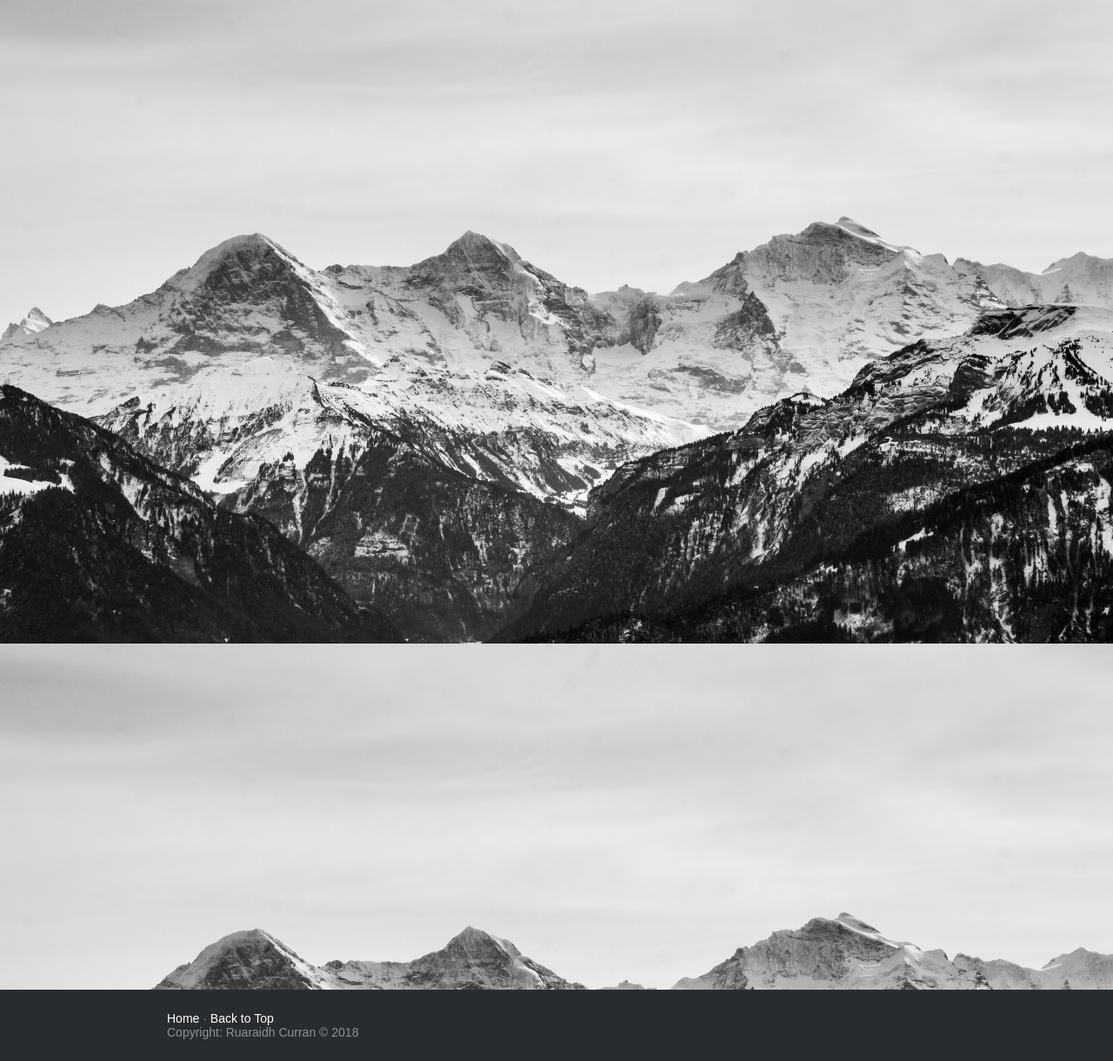
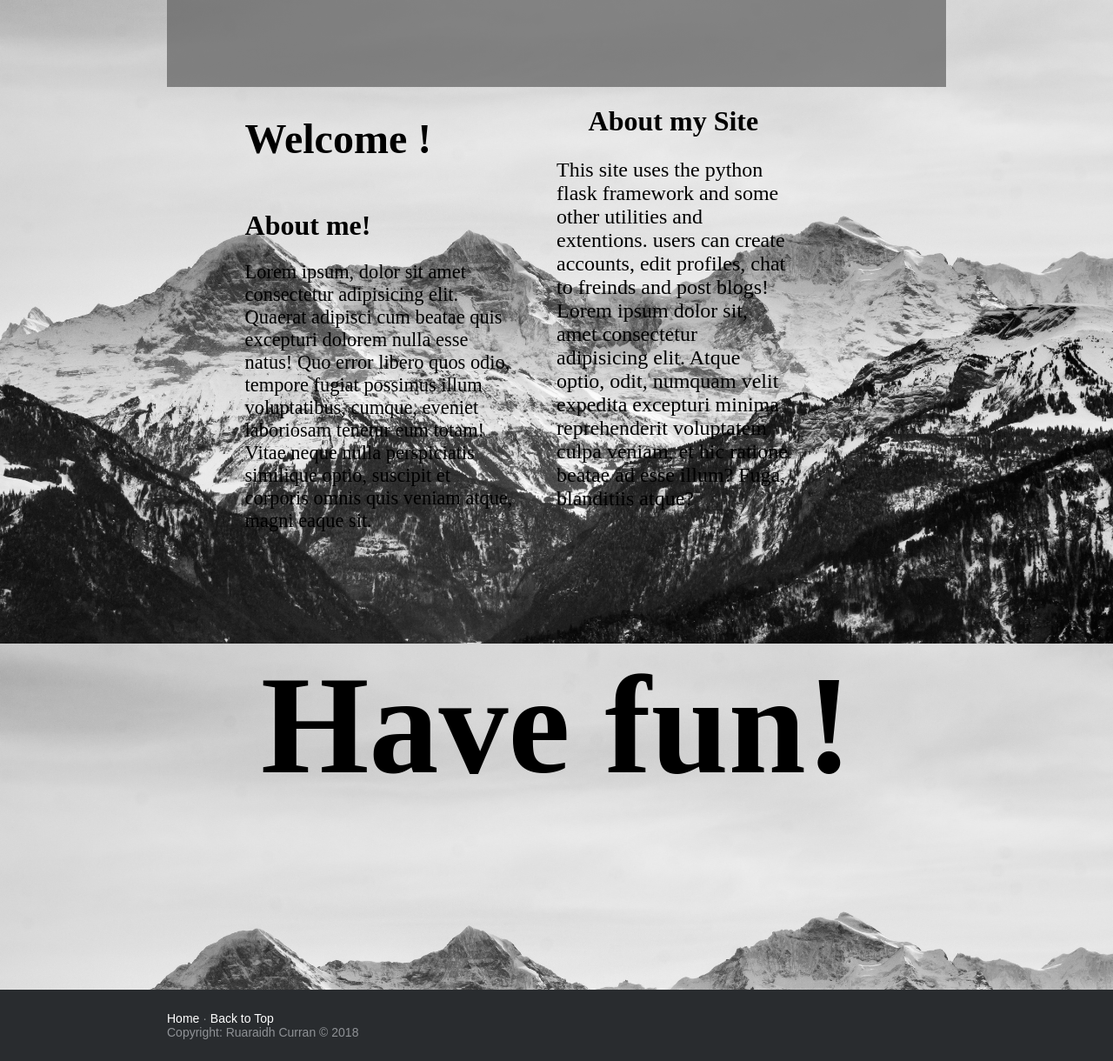
Before and after one commit to RuaraidhCurr/Curran_Ruaraidh_set09103_cw2, a Flask app: page /home in a window 1280 px wide. Shown: the part 60-1280 px from the top of the page at 87% size. Run offline with Flask 2, Linux system fonts and the light colour scheme.

Commit message:
finished homepage

```diff
--- a/app.py
+++ b/app.py
@@ -47,6 +47,7 @@
     find_user = ("select * from users")
     cur.execute(find_user)
     logdata = cur.fetchall()
+    db.close()
     for x in logdata:
         y = x[1]
         p = x[2]
@@ -67,6 +68,7 @@
     findUser = ("select useremail from users")
     cur.execute(findUser)
     data = cur.fetchall()
+    db.close()
     for x in data:
         y = x[0]
         z = s.loads(y, salt="emailConfirm")
@@ -99,6 +101,7 @@
     find_user = ("select * from users")
     cur.execute(find_user)
     logdata = cur.fetchall()
+    db.close()
     return render_template("register.html")
 
 @app.route("/registeruser", methods=["GET", "POST"])
@@ -124,6 +127,7 @@
                 cur.execute(
                     "INSERT INTO users (useremail, password, firstname, lastname) values (?,?,?,?)", (token, password, firstname, lastname))
                 db.commit()
+                db.close()
                 print("success")
                 msg = Message("Email Confimation", sender="cwtwoemail@gmail.com", recipients=[useremail])
                 link = url_for("emailconfirm", token=token, _external=True)
@@ -134,7 +138,6 @@
         else:
             flash("passwords did not match, Please try again")
             return redirect("register")
-
     else:
         flash("Please Log in or register new user account")
     return redirect(url_for("login"))
@@ -151,6 +154,7 @@
         return "<h1> The token is expired</h1>"
     cur.execute("UPDATE users SET confirmedemail = 1 WHERE useremail =?", [token])
     db.commit()
+    db.close()
     flash("Email verified!")
     return redirect(url_for("home"))
 
@@ -167,6 +171,7 @@
             sessioninfo = ("select user_id, useremail, firstname, lastname, profilepic, confirmedemail from users")
             cur.execute(sessioninfo)
             logdata = cur.fetchall()
+            db.close()
             firstname = None
             lastname = None
             for x in logdata:
@@ -212,6 +217,7 @@
 @app.route("/Home/")
 @app.route("/home")
 def home():
+
     # print(session["firstname"], session["lastname"], session["user_id"], session["profilepic"], session["confirmedemail"])
     return render_template("home.html")
 
@@ -226,6 +232,7 @@
     if "useremail" in session:
         cur.execute("SELECT facebooklink, twitterlink, instagramlink, githublink, userblurb FROM users WHERE user_id =?", [session["user_id"]])
         linkdata = cur.fetchone()
+        db.close()
         print(linkdata[0])
         facebooklink = linkdata[0]
         twitterlink = linkdata[1]
@@ -257,6 +264,7 @@
     if "useremail" in session:
         cur.execute("SELECT confirmedemail FROM users WHERE user_id = ?", [session["user_id"]])
         verified = cur.fetchone()
+        db.close()
         verified = verified[0]
         print(verified)
         if verified == 0:
@@ -286,6 +294,7 @@
             "SELECT profilepic FROM users WHERE user_id =?", [session["user_id"]]
         )
         picurl = cur.fetchone()
+        db.close()
         session["profilepic"] = str(picurl[0])
         flash("Profile Picutre Updated!")
         return redirect (url_for("home"))
@@ -299,6 +308,7 @@
     if "useremail" in session:
         cur.execute("SELECT facebooklink, twitterlink, instagramlink, githublink, userblurb FROM users WHERE user_id =?", [session["user_id"]])
         data = cur.fetchone()
+        db.close()
         facebooklink = data[0]
         twitterlink = data[1]
         instagramlink = data[2]
@@ -343,6 +353,7 @@
                     " WHERE user_id =?",
                     [firstname, lastname, facebooklink, twitterlink, instagramlink, githublink, blurb, session["user_id"]])
         db.commit()
+        db.close()
         flash("User details updated")
         session["firstname"] = firstname
         session["lastname"] = lastname
@@ -376,6 +387,7 @@
         if oldpass == veroldpass and password == verpassword:
             cur.execute("UPDATE users SET password = ? WHERE user_id = ?", [verpassword, session["user_id"]])
             db.commit()
+            db.close()
             flash("Password Updated!")
             return redirect(url_for('userprofile'))
         else:
@@ -392,6 +404,7 @@
     if "useremail" in session:
         cur.execute("SELECT confirmedemail FROM users WHERE user_id = ?", [session["user_id"]])
         verified = cur.fetchone()
+        db.close()
         verified = verified[0]
         if verified == 0:
             print("not verified")
@@ -416,6 +429,7 @@
         cur.execute(
         "INSERT INTO posts (user_id, title, content, auther, timestamp) values (?,?,?,?,?)", (session["user_id"], title, content, auther, timestamp))
         db.commit()
+        db.close()
         print("success")
         flash("Post successfully uploaded!")
         return redirect(url_for('viewallposts'))
@@ -429,6 +443,7 @@
     cur = db.cursor()
     cur.execute("SELECT * FROM posts")
     rows = cur.fetchall()
+    db.close()
     return render_template("viewallposts.html", rows = rows)
 
 @app.route("/viewpost/<post_num>")
@@ -438,6 +453,7 @@
     post_num = int(post_num)
     cur.execute("SELECT * FROM posts WHERE post_num = ?", [post_num])
     postdata = cur.fetchone()
+    db.close()
     user_id = None
     if "useremail" in session:
         user_id = session["user_id"]
@@ -456,6 +472,7 @@
         cur = db.cursor()
         cur.execute("SELECT * FROM posts WHERE post_num = ?", [session["post_num"]])
         postdata = cur.fetchone()
+        db.close()
         print(session["post_num"])
         print(postdata[0])
         return render_template('blogpostedit.html', postdata = postdata)
@@ -471,6 +488,7 @@
         timestamp = datetime.datetime.fromtimestamp(seconds).strftime('%Y-%m-%d %H:%M:%S')
         cur.execute("UPDATE posts SET title = ?, content = ?, timestamp = ?  WHERE post_num = ?", [title, content, timestamp, session["post_num"]])
         db.commit()
+        db.close()
         session.pop("post_num", None)
         flash("Post Updated")
         print("post updated")
@@ -488,6 +506,7 @@
     db.row_factory = sql.Row
     cur.execute("SELECT * FROM posts WHERE user_id = ?", [user_id])
     rows = cur.fetchall()
+    db.close()
     print(rows)
     return render_template("profiles.html", userdata=userdata, rows=rows)
 
@@ -508,6 +527,7 @@
                     "(timestamp IS null or timestamp LIKE '%' ||?|| '%') AND"
                     "(lower(auther) IS NULL or lower(auther) LIKE '%' ||?|| '%')", [title.lower(), timestamp, auther])
         rows = cur.fetchall()
+        db.close()
         return render_template("viewallposts.html", rows = rows)
 
 
@@ -525,11 +545,13 @@
         newcontent = oldcontent + "\|/" + session["firstname"] + " " + session["lastname"] + ": " + content
         cur.execute("UPDATE chat SET content = ?", [newcontent])
         db.commit()
+        db.close()
         print("success")
         return redirect(url_for('chat', chatnumber = chatnumber))
     if request.method == "GET":
         cur.execute("SELECT * FROM chat WHERE chat_num = ?", [chatnumber])
         chatdata = cur.fetchone()
+        db.close()
         user_id1 = int(chatdata[1])
         user_id2 = int(chatdata[2])
         if session["user_id"] == user_id1 or user_id2:
@@ -562,6 +584,7 @@
         cur.execute("SELECT user_id, firstname, lastname, profilepic, userblurb FROM users WHERE (lower(firstname) IS null or lower(firstname) LIKE '%' ||?|| '%') AND"
                     "(lower(lastname) IS null or lower(lastname) LIKE '%' ||?|| '%')", [firstname.lower(), lastname.lower()])
         rows = cur.fetchall()
+        db.close()
         print(rows)
         flash("Search results:")
         return render_template("usersearchresults.html", rows = rows)
@@ -577,6 +600,7 @@
     cur = db.cursor()
     cur.execute("SELECT chat_num, user1_id, user2_id from chat WHERE user1_id = ? OR user2_id = ?", [session["user_id"], session["user_id"]])
     rows = cur.fetchall()
+    db.close()
     print(rows)
     print(session["user_id"])
     return render_template("viewchats.html", rows = rows)
@@ -595,6 +619,7 @@
         print("success")
         cur.execute("SELECT chat_num FROM chat WHERE user1_id = ? AND user2_id = ?", [user1_id, user2_id])
         chatnumber = cur.fetchone()
+        db.close()
         chatnumber = chatnumber[0]
         return redirect(url_for('chat', chatnumber = chatnumber))
     else:
--- a/static/styles/styles.css
+++ b/static/styles/styles.css
@@ -90,7 +90,8 @@
     padding: 0;
     grid-column: content-start / content-end;
     height: -webkit-fill-available;
-    background-color: rgba(94, 94, 94, 0.7);display: grid;
+    background-color: rgba(94, 94, 94, 0.7);
+    display: grid;
     grid-template-columns: repeat(10, 1fr);
     padding-top: 100px;
 }
@@ -99,11 +100,47 @@
     padding: 0;
     grid-column: content-start / content-end;
     height: -webkit-fill-available;
-    background-color: rgba(94, 94, 94, 0.7);display: grid;
+    background-color: rgba(94, 94, 94, 0.7);
+    display: grid;
     grid-template-columns: repeat(10, 1fr);
     grid-auto-rows: 50px;
 }
-
+.homecontainer{
+    margin: 0;
+    padding: 0;
+    grid-column: content-start / content-end;
+    height: -webkit-fill-available;
+    background-color: rgba(94, 94, 94, 0.7);
+    display: grid;
+    grid-template-columns: repeat(10, 1fr);
+    padding-top: 100px;
+}
+.welcome1{
+    grid-column: 2 / 5;
+    font-size: 1.5rem;
+}
+.welcome2{
+    grid-column: 6 / 9;
+    grid-row: 1 / 6;
+    text-align: center;
+}
+.welcome2 p{
+    text-align: left;
+    font-size: 1.5rem;
+}
+.welcome3{
+    grid-column: 2 / 6;
+    padding-right: 50px;
+    grid-row: 2 / 6;
+}
+.welcome3 p{
+    font-size: 1.4rem;
+}
+.welcome4{
+    grid-column: 2 / 10;
+    font-size: 5rem;
+    text-align: center;
+}
 .userpost{
     margin: 0;
     padding: 0;
--- a/templates/blogpostedit.html
+++ b/templates/blogpostedit.html
@@ -1,6 +1,5 @@
 {% extends "layout.html" %}
 {% block content %}
-<div class="regBackground"></div>
 <div class="blogpostcontainer"></div>
 <form class="blogpost" method="POST" action="{{ url_for('editblogpost') }}">
     <h4>Edit Title:</h4>
--- a/templates/chat.html
+++ b/templates/chat.html
@@ -1,6 +1,5 @@
 {% extends "layout.html" %}
 {% block content %}
-<div class="regBackground"></div>
 <div class = "messagewrapper">
 {% for x in messages %}
 <p class = "message">{{ x }}</p>
--- a/templates/editprofile.html
+++ b/templates/editprofile.html
@@ -1,6 +1,5 @@
 {% extends "layout.html" %}
 {% block content %}
-<div class="regBackground"></div>
 <div class="profilecontainer"></div>
 <div class="profilepiccontainer1">
         <img src="/{{ profilepicurl }}" alt="No Profile Picture">
--- a/templates/home.html
+++ b/templates/home.html
@@ -1,4 +1,16 @@
 {% extends "layout.html" %}
 {% block content %}
-<div class="regBackground"></div>
+<div class="homecontainer">
+<div class="welcome1"><h1>Welcome {{ session["firstname"] }}  {{ session["lastname"] }}!</h1></div>
+
+<div class="welcome2"><h1>About my Site</h1><p>This site uses the python flask framework and some other utilities and extentions. users can create accounts, edit profiles, chat to freinds and post blogs! <br>
+     {% if user_id in session %}
+    To get strated log in or register a new user!
+    {% else %}
+Lorem ipsum dolor sit, amet consectetur adipisicing elit. Atque optio, odit, numquam velit expedita excepturi minima reprehenderit voluptatem culpa veniam, et hic ratione beatae ad esse illum? Fuga, blanditiis atque?
+    {% endif %}
+    </p></div>
+<div class="welcome3"><h1>About me!</h1><p>Lorem ipsum, dolor sit amet consectetur adipisicing elit. Quaerat adipisci cum beatae quis excepturi dolorem nulla esse natus! Quo error libero quos odio, tempore fugiat possimus illum voluptatibus, cumque, eveniet laboriosam tenetur eum totam! Vitae neque nulla perspiciatis similique optio, suscipit et corporis omnis quis veniam atque, magni eaque sit.</p></div>
+<div class="welcome4"><h1>Have fun!</h1></div>
+</div>
 {% endblock content %}
--- a/templates/queryblogs.html
+++ b/templates/queryblogs.html
@@ -1,7 +1,5 @@
 {% extends "layout.html" %}
 {% block content %}
-<div class="regBackground"></div>
-
 <form class ="querypostform" action="{{ url_for('querypost') }}" method="POST">
     <p>Blog Title:</p>
     <input type="text" placeholder="Blog title?" name="title">
--- a/templates/usersearchresults.html
+++ b/templates/usersearchresults.html
@@ -1,6 +1,5 @@
 {% extends "layout.html" %}
 {% block content %}
-<div class="regBackground"></div>
 <div class="blogpostscontainer2">
     {% for row in rows %}
     <div class="userprofilecontainer">
```
